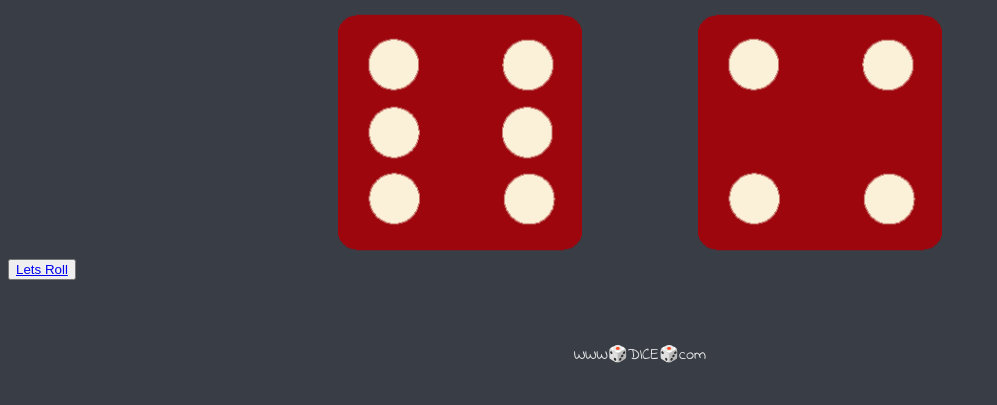
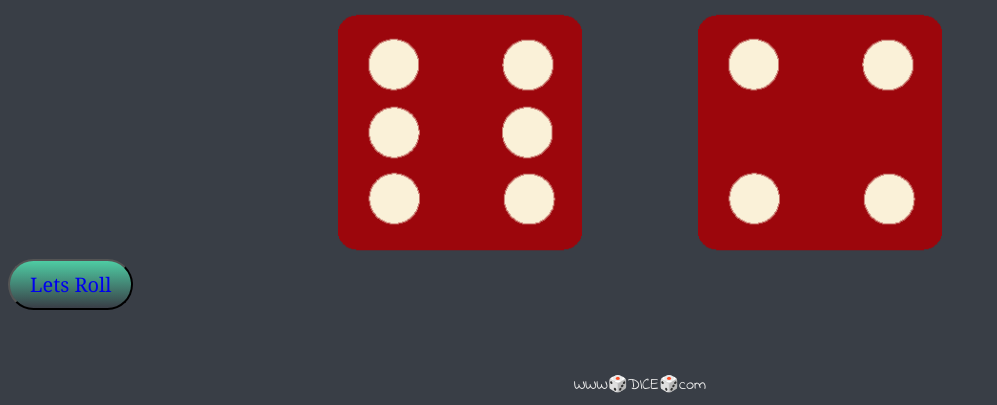
Before and after one commit to mokshupadhyay/dicegame, a plain HTML site: page index.html in a window 1280 px wide. Shown: the part 481-886 px from the top of the page, without its empty margins (0-997 px from the left). Before the commit the page ends 856 px from the top, so only its background shows below. Drawn offline with Linux system fonts and the light colour scheme.

Commit message:
Update styles.css

```diff
--- a/styles.css
+++ b/styles.css
@@ -48,3 +48,34 @@ footer {
   font-family: 'Indie Flower', cursive;
 
 }
+
+a{
+  text-decoration: none;
+}
+
+.btn {
+  background: #4ECCA3;
+  background-image: -webkit-linear-gradient(top, #4ECCA3, #393E46);
+  background-image: -moz-linear-gradient(top, #4ECCA3, #393E46);
+  background-image: -ms-linear-gradient(top, #4ECCA3, #393E46);
+  background-image: -o-linear-gradient(top, #4ECCA3, #393E46);
+  background-image: linear-gradient(to bottom, #4ECCA3, #393E46);
+  -webkit-border-radius: 28;
+  -moz-border-radius: 28;
+  border-radius: 28px;
+  font-family: Georgia;
+  color: #241c24;
+  font-size: 20px;
+  padding: 10px 20px 10px 20px;
+  text-decoration: none;
+}
+
+.btn:hover {
+  background: #ff0000;
+  background-image: -webkit-linear-gradient(top, #ff0000, #db0000);
+  background-image: -moz-linear-gradient(top, #ff0000, #db0000);
+  background-image: -ms-linear-gradient(top, #ff0000, #db0000);
+  background-image: -o-linear-gradient(top, #ff0000, #db0000);
+  background-image: linear-gradient(to bottom, #ff0000, #db0000);
+  text-decoration: none;
+}
```
